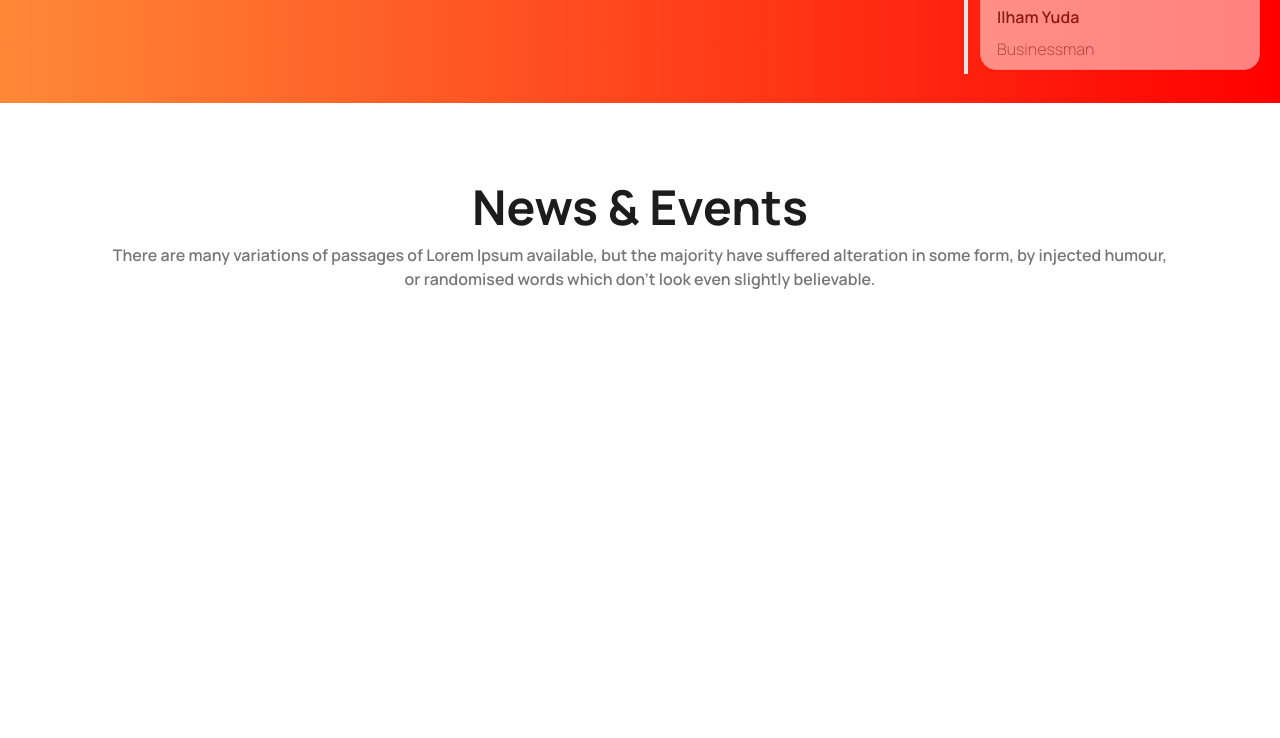
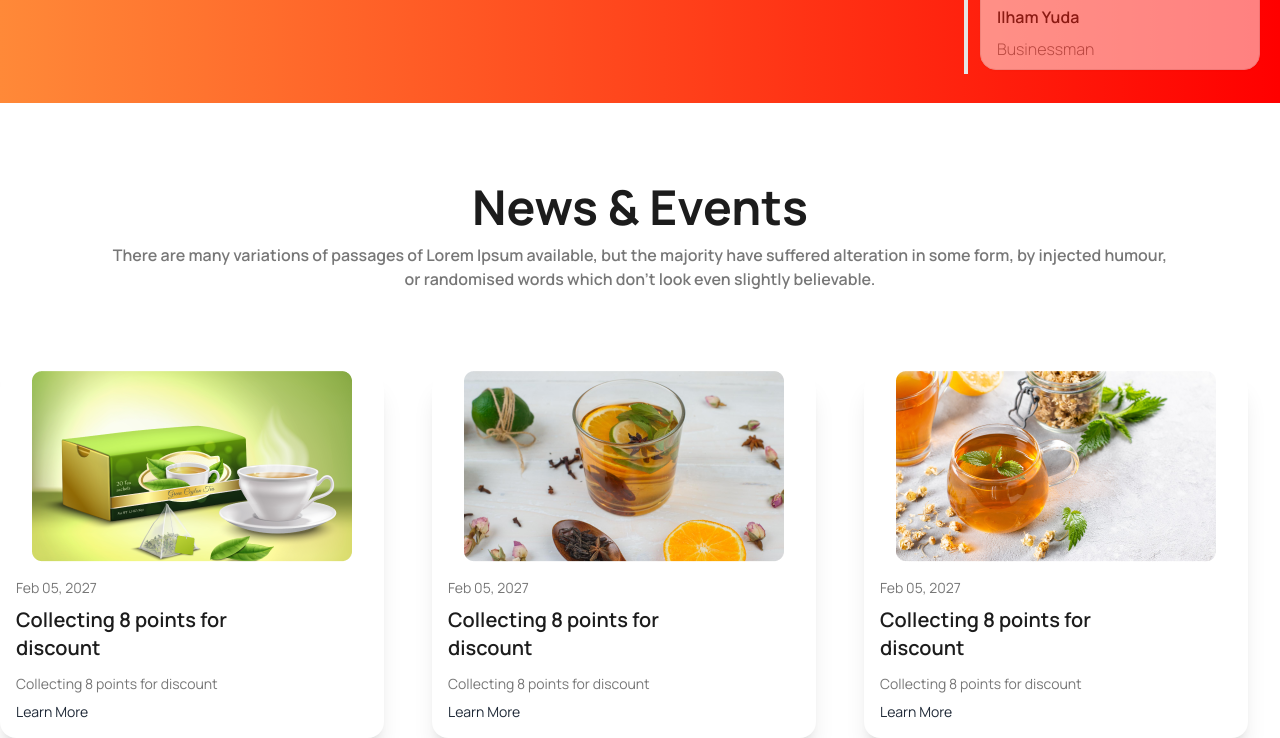
Before and after one commit to sajib689/milestone-03-tea-house, a plain HTML site: page index.html in a window 1280 px wide. Shown: the part 3002-3740 px from the top of the page. Before the commit the page ends 3293 px from the top, so only its background shows below. Drawn offline with nearby package versions, Linux system fonts and the light colour scheme.

Commit message:
news and events section start

```diff
--- a/index.html
+++ b/index.html
@@ -337,8 +337,40 @@
           or randomised words which don't look even slightly believable.
         </p>
        </div>
-
+       <div class="mt-20 grid grid-rows-1 lg:grid-cols-3 gap-4">
+        <!-- news card 1 -->
+        <div class="card card-compact w-96 bg-base-100 shadow-xl">
+          <figure><img src="./images/news-1.png" alt="Shoes" /></figure>
+          <div class="card-body">
+            <span class="text-[#777]">Feb 05, 2027</span>
+            <h2 class="card-title text-[#1c1c1c]">Collecting 8 points for <br> discount</h2>
+            <p class="text-[#777]">Collecting 8 points for discount</p>
+            <a >Learn More</a>
+          </div>
+        </div>
+        <!-- news card 2 -->
+        <div class="card card-compact w-96 bg-base-100 shadow-xl">
+          <figure><img src="./images/news-2.png" alt="Shoes" /></figure>
+          <div class="card-body">
+            <span class="text-[#777]">Feb 05, 2027</span>
+            <h2 class="card-title text-[#1c1c1c]">Collecting 8 points for <br> discount</h2>
+            <p class="text-[#777]">Collecting 8 points for discount</p>
+            <a >Learn More</a>
+          </div>
+        </div>
+        <!-- news card 3 -->
+        <div class="card card-compact w-96 bg-base-100 shadow-xl">
+          <figure><img src="./images/news-3.png" alt="Shoes" /></figure>
+          <div class="card-body">
+            <span class="text-[#777]">Feb 05, 2027</span>
+            <h2 class="card-title text-[#1c1c1c]">Collecting 8 points for <br> discount</h2>
+            <p class="text-[#777]">Collecting 8 points for discount</p>
+            <a >Learn More</a>
+          </div>
+        </div>
+       </div>
       </section>
+      <!--  -->
     </main>
   </body>
 </html>
```
